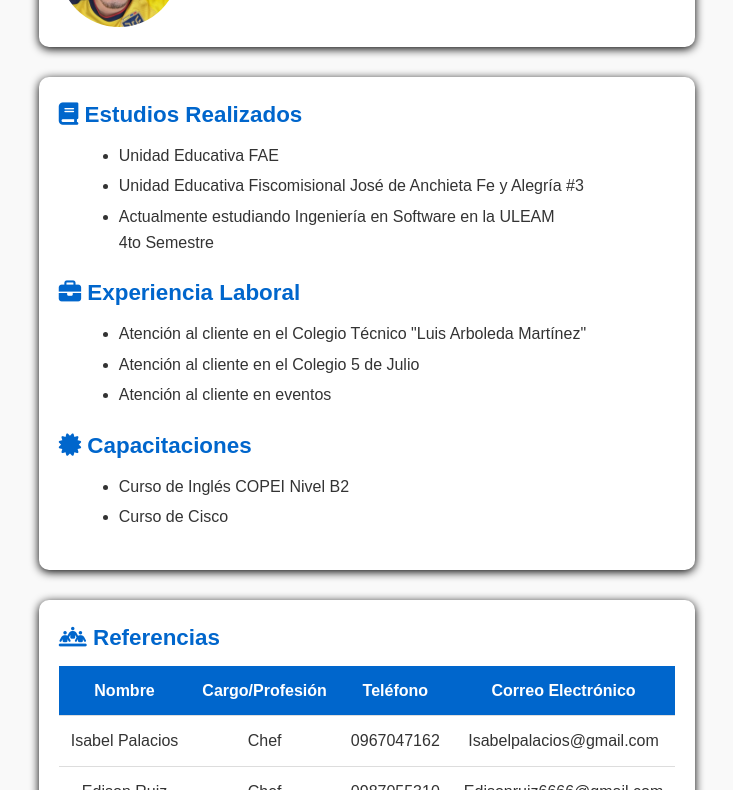
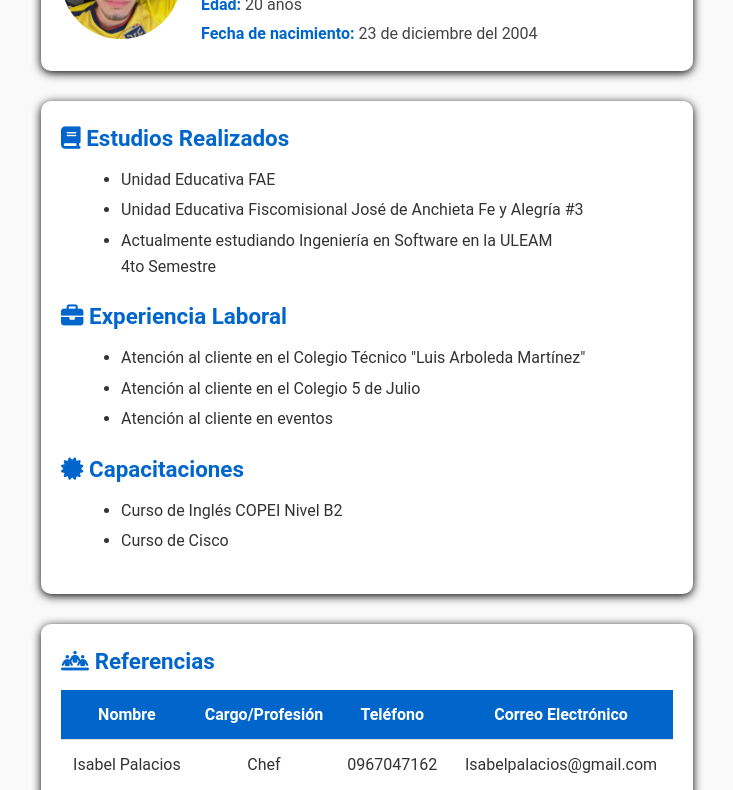
Before and after one commit to DavidJaramillo132/Hoja-de-vida, a plain HTML site: page index.html in a window 1280 px wide. Shown: the part 133-923 px from the top of the page, without its empty margins (273-1006 px from the left). Drawn offline with Linux system fonts and the light colour scheme.

Commit message:
Tarea #2 Corregido

```diff
--- a/estilo.css
+++ b/estilo.css
@@ -6,7 +6,7 @@
 }
 
 body {
-    font-family: 'Time New Roman', sans-serif;
+    font-family: 'Roboto', sans-serif;
     background-color: var(--background-color);
     color: var(--text-color);
     line-height: 1.6;
@@ -15,18 +15,18 @@ body {
     justify-content: center;
 }
 
-
+/* Títulos */
 h1, h2 {
     color: var(--primary-color);
 }
 
+/* Sección de bienvenida */
 .bienvenida-section {
     background-color: #fff;
     padding: 20px;
     border-radius: 10px;
     box-shadow: 0 2px 10px rgba(0, 0, 0, 1);
     margin-bottom: 30px;
-
 }
 
 .bienvenida {
@@ -42,7 +42,19 @@ h1, h2 {
     border-radius: 50%;
 }
 
-.estudios, .tabla {
+.info-texto p {
+    margin: 4px 0;
+    font-size: 1rem;
+    color: #444;
+}
+
+.info-texto p strong {
+    color: var(--primary-color);
+}
+
+/* Contenedores de secciones */
+.estudios,
+.tabla {
     background-color: #fff;
     padding: 20px;
     border-radius: 10px;
@@ -50,12 +62,14 @@ h1, h2 {
     margin-bottom: 30px;
 }
 
+/* Subtítulos */
 .subtitulos {
     margin-bottom: 10px;
     font-size: 1.4rem;
     color: var(--primary-color);
 }
 
+/* Listas */
 ul {
     margin-left: 20px;
     margin-bottom: 20px;
@@ -65,6 +79,7 @@ li {
     margin-bottom: 5px;
 }
 
+/* Tablas */
 table {
     width: 100%;
     border-collapse: collapse;
@@ -73,9 +88,8 @@ table {
 
 th, td {
     padding: 12px;
-    text-align: left;
+    text-align: center;
     border-bottom: 1px solid #ddd;
-    text-align: center;
 }
 
 th {
@@ -83,7 +97,7 @@ th {
     color: #fff;
 }
 
-
+/* Responsive */
 @media (max-width: 600px) {
     .bienvenida {
         flex-direction: column;
@@ -91,7 +105,12 @@ th {
         text-align: center;
     }
 
-    table, thead, tbody, th, td, tr {
+    table,
+    thead,
+    tbody,
+    th,
+    td,
+    tr {
         display: block;
     }
 
@@ -105,6 +124,4 @@ th {
         border: none;
         border-bottom: 1px solid #ddd;
     }
-
-
 }
--- a/index.html
+++ b/index.html
@@ -9,14 +9,19 @@
 </head>
 
 <body>
-
     <main>
         <section class="bienvenida-section">
             <div class="bienvenida">
                 <img src="perfil.jpg" alt="Foto de perfil">
-                <h1>David Javier Jaramillo Intriago</h1>
+                <div class="info-texto">
+                    <h1>David Javier Jaramillo Intriago</h1>
+                    <p><strong>Ubicación:</strong> Manta - Ecuador</p>
+                    <p><strong>Edad:</strong> 20 años</p>
+                    <p><strong>Fecha de nacimiento:</strong> 23 de diciembre del 2004</p>
+                </div>
             </div>
         </section>
+
 
         <section class="sobre_me">
             <div class="estudios">
@@ -73,8 +78,6 @@
             </div>
         </section>
     </main>
-
-
 </body>
 <script src="https://kit.fontawesome.com/e0dd335539.js" crossorigin="anonymous"></script>
 
```
